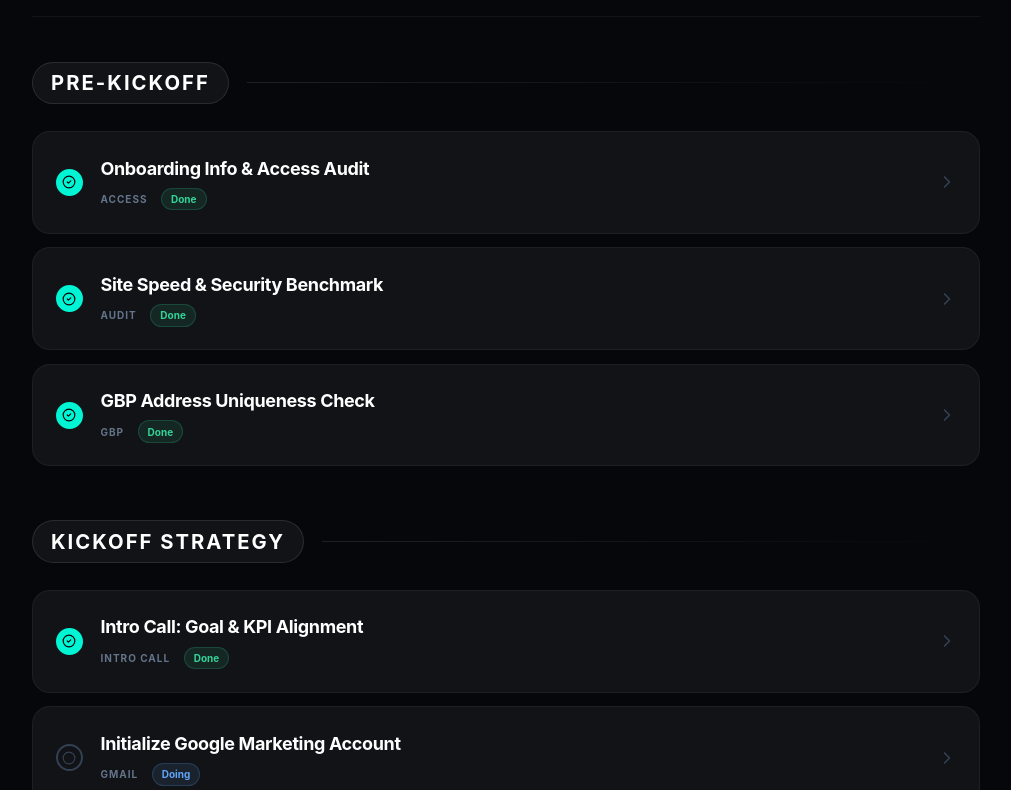
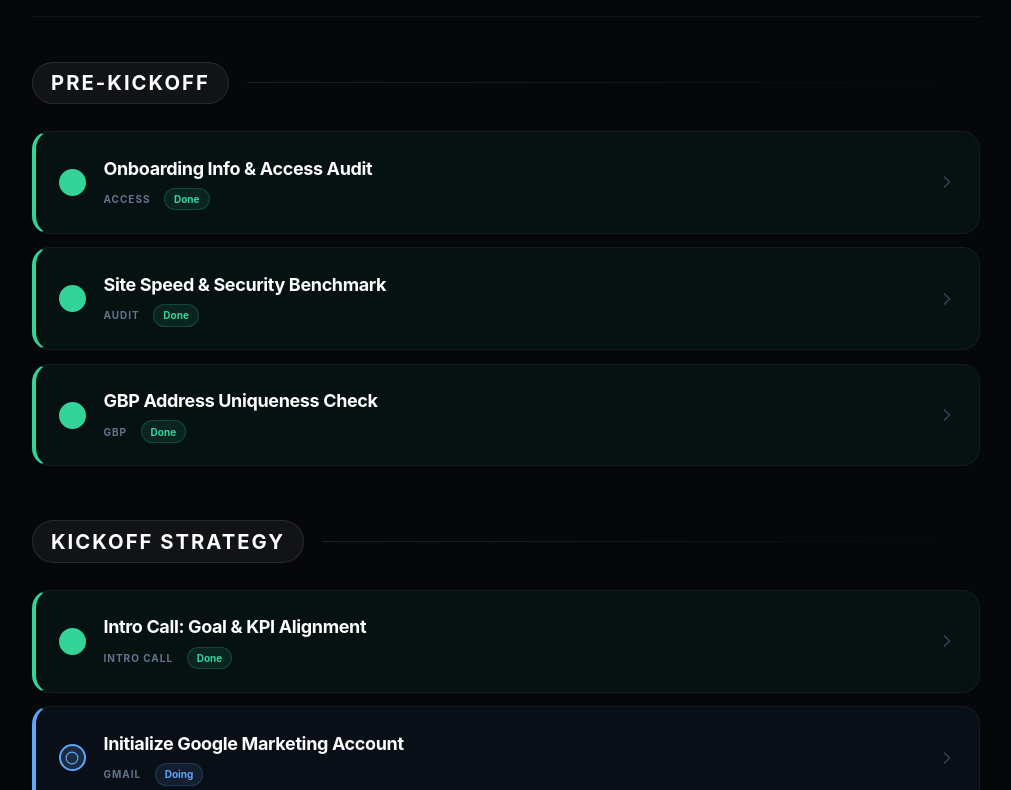
Before and after one commit to MoonrakerAI/moonraker-client-hq, a Next.js app: page /practices/1 in a window 1280 px wide. Shown: the part 1663-2453 px from the top of the page, without its empty margins (264-1275 px from the left). Built offline with nearby package versions, Linux system fonts and the light colour scheme; no server answers; the database is empty.

Commit message:
Add prominent status colors to task rows
- Add colored left border strip for each status (amber/green/blue/slate)
- Add subtle background tint matching status color
- Update checkbox icons to show status color
- Improve visual hierarchy for task status at a glance

```diff
--- a/src/components/tasks/TaskBoard.tsx
+++ b/src/components/tasks/TaskBoard.tsx
@@ -30,6 +30,21 @@ const statusColors = {
     'Doing': 'text-blue-400 bg-blue-400/10 border-blue-400/20',
     'Waiting on Client': 'text-amber-400 bg-amber-400/10 border-amber-400/20',
     'Done': 'text-emerald-400 bg-emerald-400/10 border-emerald-400/20',
+};
+
+// Row border and background colors for prominent status display
+const rowStatusStyles = {
+    'Open': 'border-l-slate-500/50 bg-slate-500/5 hover:bg-slate-500/10',
+    'Doing': 'border-l-blue-400 bg-blue-400/5 hover:bg-blue-400/10',
+    'Waiting on Client': 'border-l-amber-400 bg-amber-400/5 hover:bg-amber-400/10',
+    'Done': 'border-l-emerald-400 bg-emerald-400/5 hover:bg-emerald-400/10',
+};
+
+const checkboxColors = {
+    'Open': 'border-slate-600 text-slate-600',
+    'Doing': 'border-blue-400 text-blue-400 bg-blue-400/20',
+    'Waiting on Client': 'border-amber-400 text-amber-400 bg-amber-400/20',
+    'Done': 'border-emerald-400 text-emerald-400 bg-emerald-400',
 };
 
 interface TaskBoardProps {
@@ -101,10 +116,10 @@ export default function TaskBoard({ tasks, isAdmin = false, onUpdateTask }: Task
                                             animate={{ opacity: 1, y: 0 }}
                                             transition={{ delay: i * 0.05 }}
                                             onClick={() => handleTaskClick(task)}
-                                            className="group flex items-center justify-between p-5 rounded-2xl bg-white/5 border border-white/5 hover:border-white/10 hover:bg-white/[0.08] transition-all cursor-pointer"
+                                            className={`group flex items-center justify-between p-5 rounded-2xl border-l-4 border border-white/5 transition-all cursor-pointer ${rowStatusStyles[task.status]}`}
                                         >
                                             <div className="flex items-center gap-4 flex-1">
-                                                <div className={`w-6 h-6 rounded-full flex items-center justify-center border-2 ${task.status === 'Done' ? 'bg-[var(--primary)] border-[var(--primary)] text-black' : 'border-slate-700 text-slate-700'}`}>
+                                                <div className={`w-6 h-6 rounded-full flex items-center justify-center border-2 ${checkboxColors[task.status]} ${task.status === 'Done' ? 'text-black' : ''}`}>
                                                     {task.status === 'Done' ? <CheckCircle2 size={14} /> : <Circle size={14} />}
                                                 </div>
                                                 <div className="space-y-1">
```
